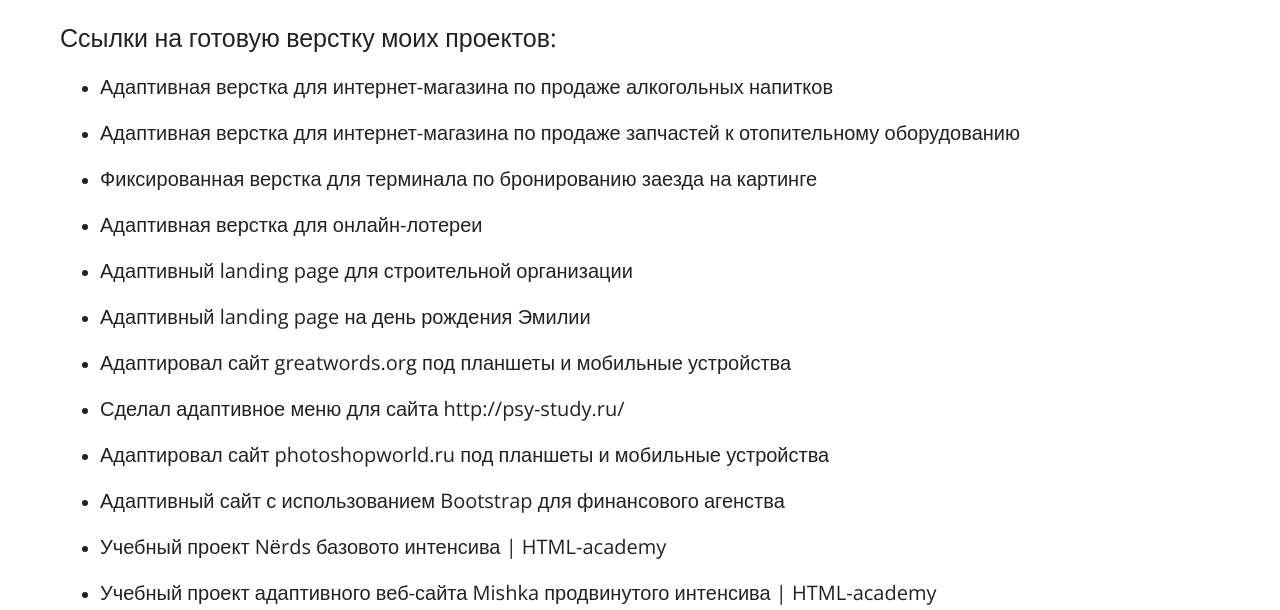
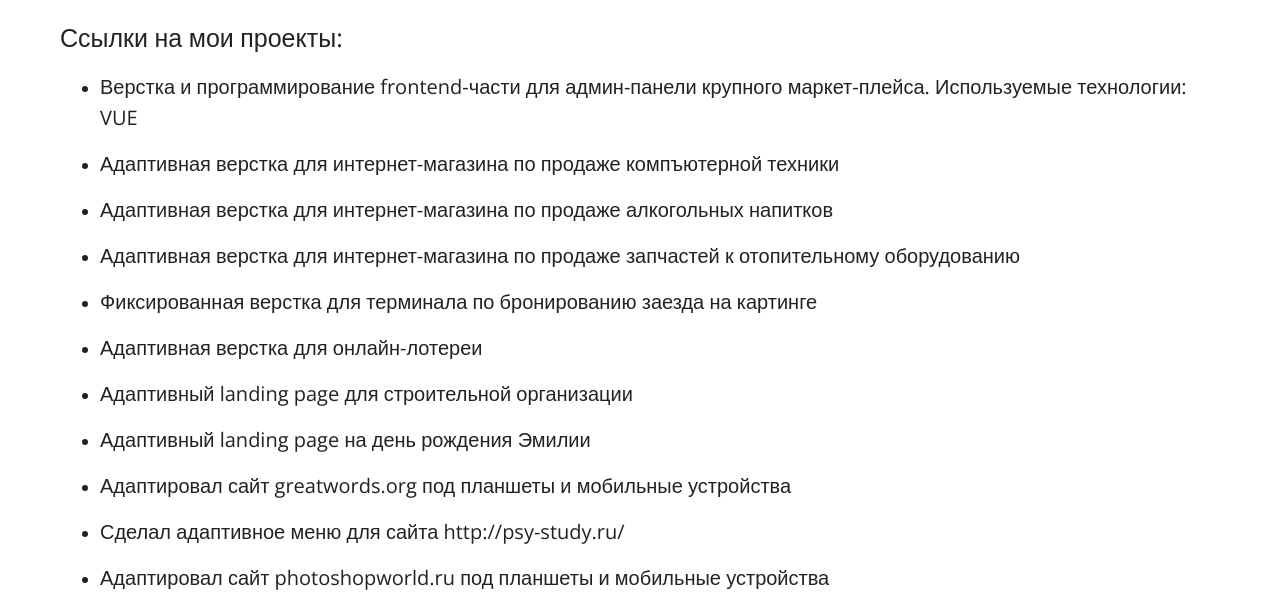
Before and after one commit to MaxVilson/portfolio, a website: page portfolio.html in a window 1280 px wide. Shown: the part 190-800 px from the top of the page. Drawn offline with nearby package versions, Linux system fonts and the light colour scheme; files that its build step writes are made by us from their sources.

Commit message:
added works

```diff
--- a/portfolio.html
+++ b/portfolio.html
@@ -30,8 +30,16 @@
 	<div class="container">
 		<section class="portfolio">
 			<h1 class="portfolio__title">Мои проекты</h1>
-			<p class="portfolio__text">Ссылки на готовую верстку моих проектов:</p>
+			<p class="portfolio__text">Ссылки на мои проекты:</p>
 			<ul class="portfolio-items">
+				<li class="portfolio-items__item">
+					<a href="https://github.com/MaxVilson/getenergo" target="_blank" class="portfolio-items__link">Верстка и программирование frontend-части для админ-панели крупного маркет-плейса. Используемые технологии: VUE
+					</a>
+				</li>
+				<li class="portfolio-items__item">
+					<a href="https://maxvilson.github.io/r-seven/build/" target="_blank" class="portfolio-items__link">Адаптивная верстка для интернет-магазина по продаже компъютерной техники
+					</a>
+				</li>
 				<li class="portfolio-items__item">
 					<a href="https://gg-vrn.ru/" target="_blank"
 						class="portfolio-items__link">Адаптивная верстка для интернет-магазина по продаже алкогольных напитков
```
Also changed, not shown: build/portfolio.html.
